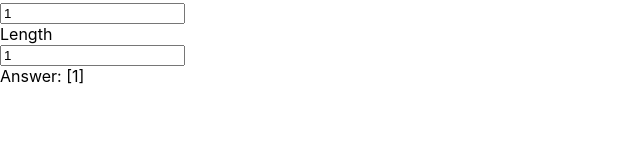
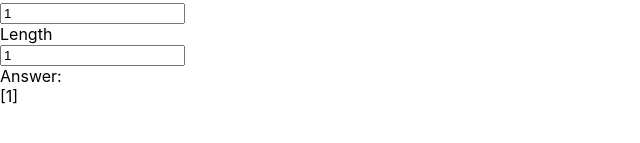
Before and after one commit to TheNotary/edu-react-coding-ch-sept, a React (Create React App) app: page /a in a window 1280 px wide. Shown: the part 209-352 px from the top of the page, without its empty margins (0-640 px from the left). Built offline with nearby package versions, Linux system fonts and the light colour scheme.

Commit message:
fixes up UI to be more awesome

```diff
--- a/src/features/sectionA/SectionA.js
+++ b/src/features/sectionA/SectionA.js
@@ -36,8 +36,8 @@ const SectionA = () => {
       <h1>Section A</h1>
       <div>I'm Section A! Array of multiples.</div>
       <InputForm sectionA={sectionA} onChange={handleChange} errors={errors} />
-      <div>
-        Answer: <span data-testid="answer">{getAnswer}</span>
+      <div style={{ wordWrap: "break-word" }}>
+        Answer: <div data-testid="answer">{getAnswer}</div>
       </div>
     </>
   );
```
